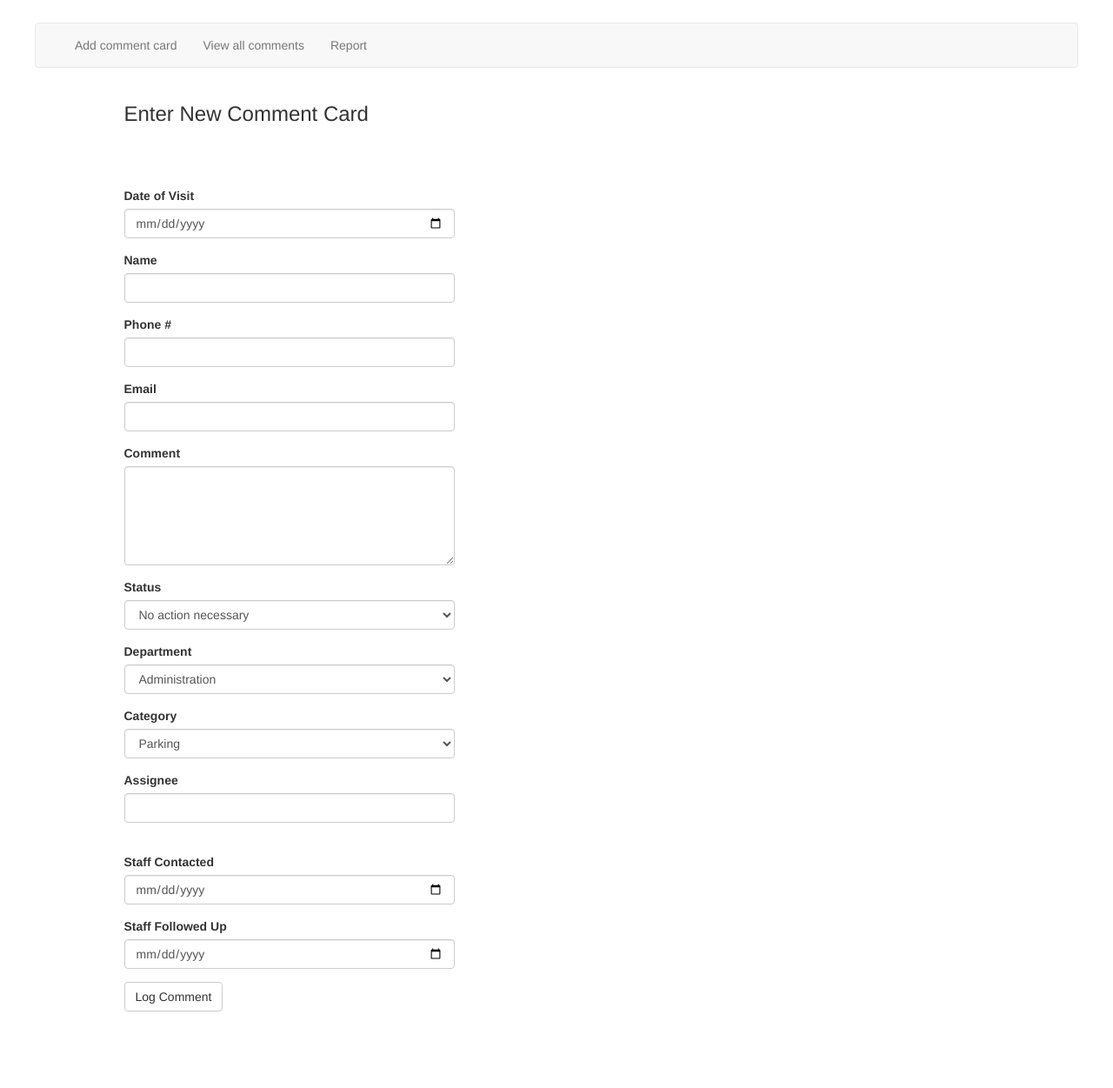
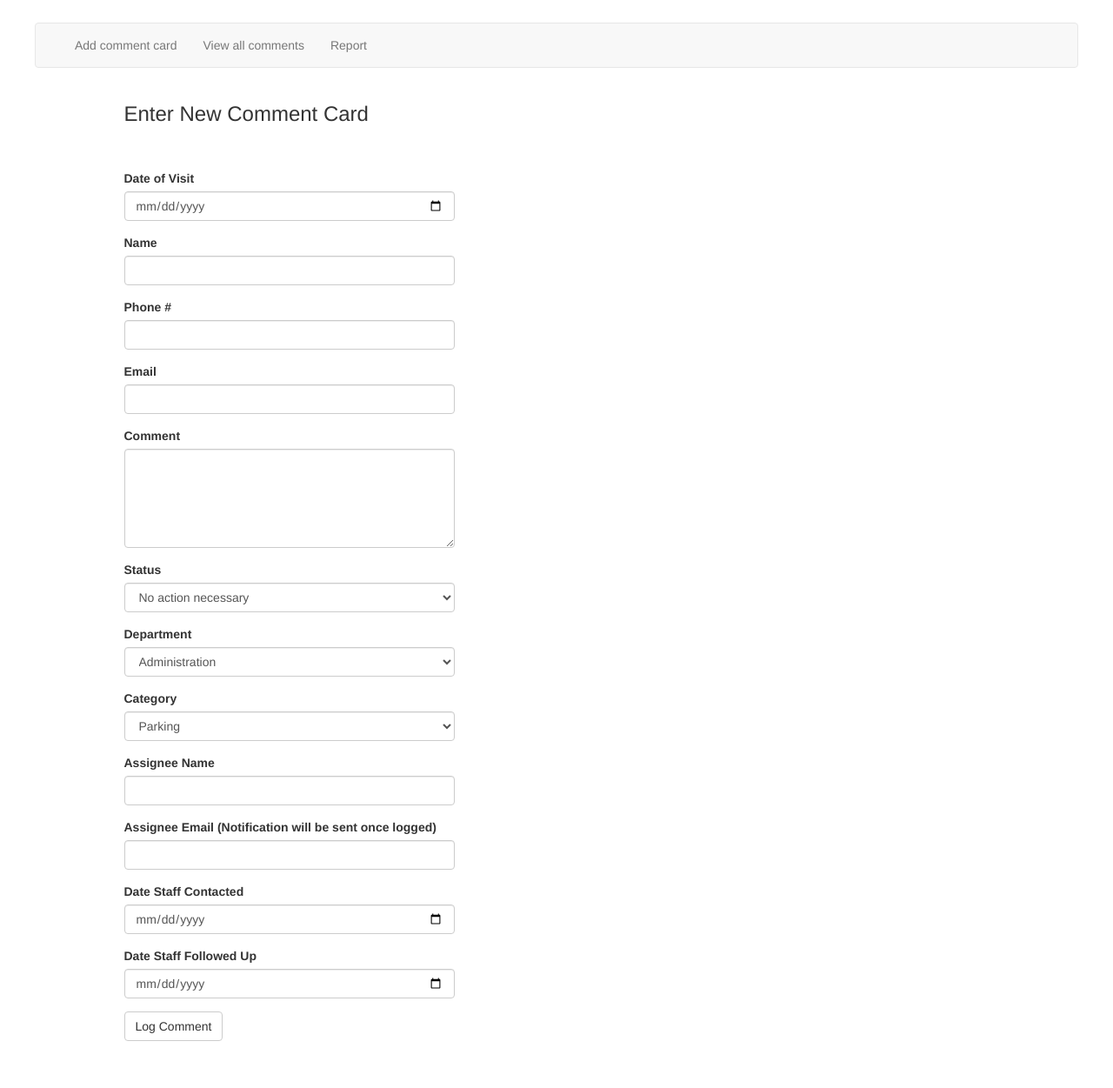
Before and after one commit to timsants/Cantor_Comment_DB, a PHP site: page / in a window 1280 px wide. Shown: the part 239-1490 px from the top of the page at 87% size. Before the commit the page ends 1402 px from the top, so only its background shows below. Run offline with PHP 8.4, Linux system fonts and the light colour scheme; data comes from the database, SQL or seed files in the repository; both versions use the stored data as it was after the commit; data that the repository does not hold is empty; some libraries are stand-ins or nearby versions.

Commit message:
added link to actual comment, added alert message for success, added assignee field

```diff
--- a/create.sql
+++ b/create.sql
@@ -2,4 +2,4 @@ drop table if exists Comments;
 
 create table Comments(CommentID integer PRIMARY KEY, Date datetime, CommentText varchar,
 Name varchar, Telephone varchar, Email varchar, Status varchar, Department varchar,
-Category varchar, Assignee varchar, ContactDate datetime, FollowUpDate datetime);
+Category varchar, Assignee varchar, AssigneeEmail varchar, ContactDate datetime, FollowUpDate datetime);
--- a/index.php
+++ b/index.php
@@ -12,11 +12,11 @@
   <div class="col-md-4 col-md-offset-1">
   <h3>Enter New Comment Card</h3>
   <br>
-  <div class="alert alert-warning" role="alert" id="alert_message" style="display:none"></div>
-  <br>
-  <br>
+  <div class="alert alert-warning" role="alert" id="alert_message_warning" style="display:none"></div>
+  <div class="alert alert-success" role="alert" id="alert_message_success" style="display:none"></div>
+  <div style="padding-top:20px">
   <form role="form" method="POST">
-    <div class="form-group">
+    <div class="form-group ">
       <label for="dateinput">Date of Visit</label>
 	     <input class="form-control" id="dateinput" type="date" name="date">
     </div>
@@ -82,29 +82,35 @@
       </select>
     </div>
     <div class="form-group">
-      <label for="assigneeinput">Assignee</label>
+      <label for="assigneeinput">Assignee Name</label>
       <input class="form-control" type="text" id="assigneeinput" name="assignee">
-	   </div>
-    <br>
+	</div>
+
+	<div class="form-group">
+      <label for="assignee_email_input">Assignee Email (Notification will be sent once logged)</label>
+      <input class="form-control" type="email" id="assignee_email_input" name="assignee_email">
+	</div>
+
     <div class="form-group">
-      <label for="staffcontactinput">Staff Contacted</label>
+      <label for="staffcontactinput">Date Staff Contacted</label>
 	     <input class="form-control" id="staffcontactinput" type="date" name="staffcontactdate">
     </div>
     <div class="form-group">
-      <label for="stafffollowupinput">Staff Followed Up</label>
+      <label for="stafffollowupinput">Date Staff Followed Up</label>
 	     <input class="form-control" id="stafffollowupinput" type="date" name="stafffollowupdate">
     </div>
     <button type="submit" class="btn btn-default">Log Comment</button>
   </form>
+  </div>
   </div>
 </div>
 
 
 <?php
 	 error_reporting();
-  if($_POST["comment"]) {
+  if(isset($_POST["comment"]) and "" != trim($_POST["comment"])) {
     $date = $_POST["date"];
-    $commenttext = $_POST["comment"];
+    $comment_text = $_POST["comment"];
     $name = $_POST["name"];
     $telephone = $_POST["telephone"];
     $email = $_POST["email"];
@@ -112,25 +118,37 @@
     $department = $_POST["department"];
     $category = $_POST["category"];
     $assignee = $_POST["assignee"];
+    $assignee_email = $_POST["assignee_email"];
     $contact_date = $_POST["staffcontactdate"];
     $follow_up_date = $_POST["stafffollowupdate"];
-    $query = "insert into Comments(Date, CommentText, Name, Telephone, Email, Status, Department, Category, Assignee, ContactDate, FollowUpDate) values( \"" . $date . "\", \"" . $commenttext . "\", \"" . $name . "\", \"". $telephone . "\", \"" . $email . "\", \"" . $status . "\", \"" . $department . "\", \"" . $category . "\", \"" . $assignee . "\", \"" . $contact_date . "\", \"" . $follow_up_date . "\")";
+    $query = "insert into Comments(Date, CommentText, Name, Telephone, Email, Status, Department, Category, Assignee, AssigneeEmail, ContactDate, FollowUpDate) values( \"" . $date . "\", \"" . $comment_text . "\", \"" . $name . "\", \"". $telephone . "\", \"" . $email . "\", \"" . $status . "\", \"" . $department . "\", \"" . $category . "\", \"" . $assignee . "\", \"" . $assignee_email . "\", \"" . $contact_date . "\", \"" . $follow_up_date . "\")";
     try {
       $db->beginTransaction();
       $result = $db->query($query);
+      $last_insert_id_result = $db->query("select last_insert_rowid()");
+      $comment_id;
+      foreach($last_insert_id_result as $id) {
+        echo "<h1>TEST :" . $id[0] . "</h1`>";
+        $comment_id = $id[0];
+      }
       $db->commit();
       //send notification to assigned person
 	  include ('./mail_notification.php');
+
+	  echo '<script type="text/javascript">';
+	  echo 'alert_div = document.getElementById("alert_message_success");';
+	  echo 'alert_div.style.display="initial";';
+	  echo 'alert_div.innerHTML = "Comment successfully logged";';
+	  echo '</script>';
     } catch (Exception $e) {
       echo 'Caught exception: ',  $e->getMessage(), "\n";
 	}
     $db = null;
   } else if(isset($_POST["comment"]) and "" == trim($_POST["comment"])) {
 	echo '<script type="text/javascript">';
-	echo 'alert_div = document.getElementById("alert_message");';
+	echo 'alert_div = document.getElementById("alert_message_warning");';
 	echo 'alert_div.style.display="initial";';
-	echo 'alert_div.innerHTML = "Please enter TEXT";';
-
+	echo 'alert_div.innerHTML = "Comment field empty!";';
 	echo '</script>';
   }
 ?>
```
Also changed, not shown: comment.php (+5 -2 lines), edit_comment.php (+11 -4 lines), mail_notification.php (+14 -9 lines), commentsDB.db.
